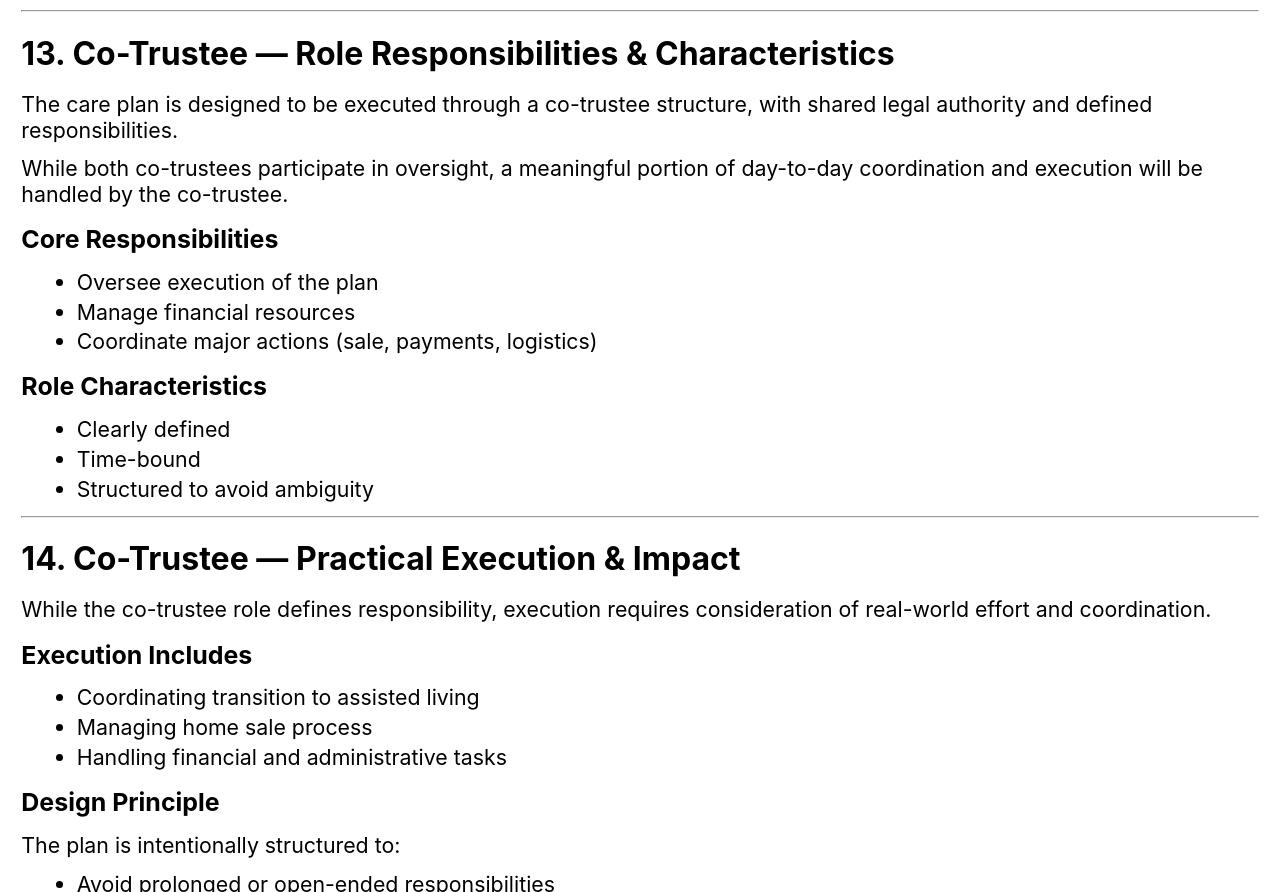
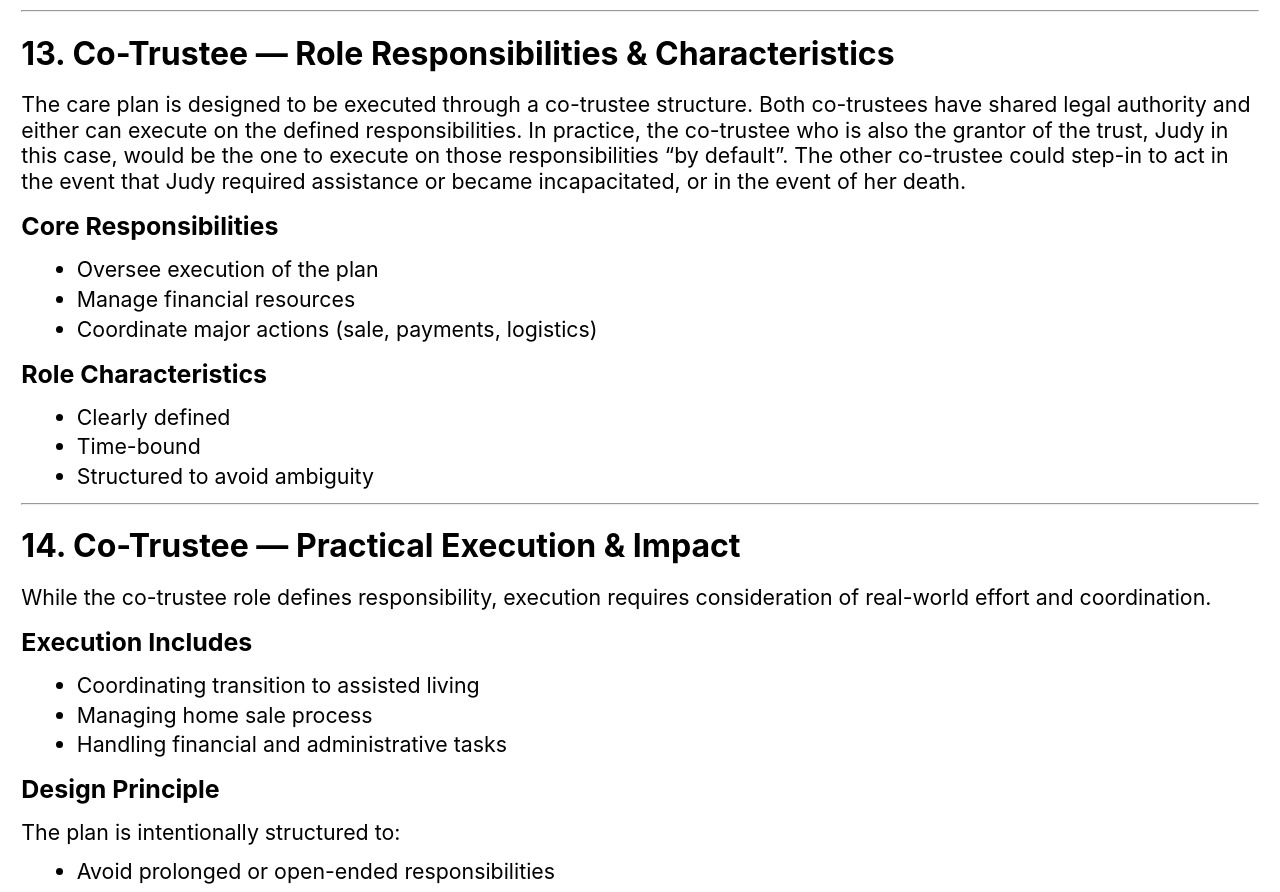
Before and after one commit to kholford/jamcp, a plain HTML site: page cp-main.html in a window 1280 px wide. Shown: the part 5840-6732 px from the top of the page. Drawn offline with Linux system fonts and the light colour scheme.

Commit message:
Add files via upload

```diff
--- a/cp-main.html
+++ b/cp-main.html
@@ -405,8 +405,7 @@ Strategy, Approach, and Rationale
 </ul>
 <hr />
 <h2>13. Co-Trustee — Role Responsibilities &amp; Characteristics</h2>
-<p>The care plan is designed to be executed through a co-trustee structure, with shared legal authority and defined responsibilities.</p>
-<p>While both co-trustees participate in oversight, a meaningful portion of day-to-day coordination and execution will be handled by the co-trustee.</p>
+<p>The care plan is designed to be executed through a co-trustee structure. Both co-trustees have shared legal authority and either can execute on the defined responsibilities. In practice, the co-trustee who is also the grantor of the trust, Judy in this case, would be the one to execute on those responsibilities “by default”.   The other co-trustee could step-in to act in the event that Judy required assistance or became incapacitated, or in the event of her death.</p>
 <h3>Core Responsibilities</h3>
 <ul>
 <li>Oversee execution of the plan</li>
```
